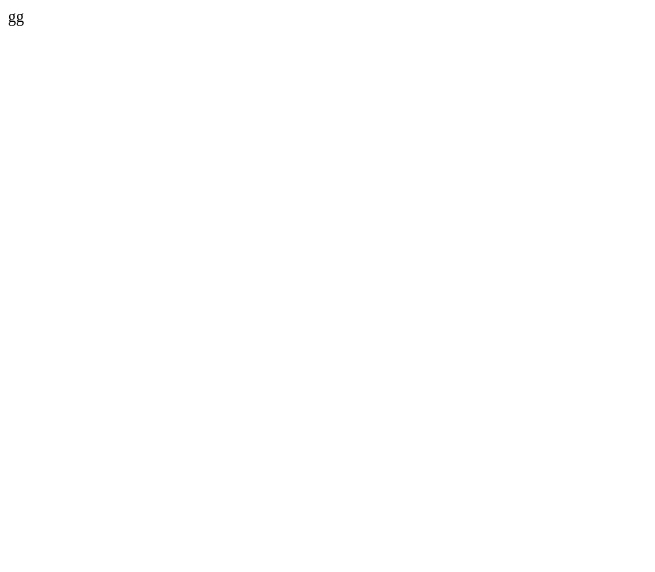
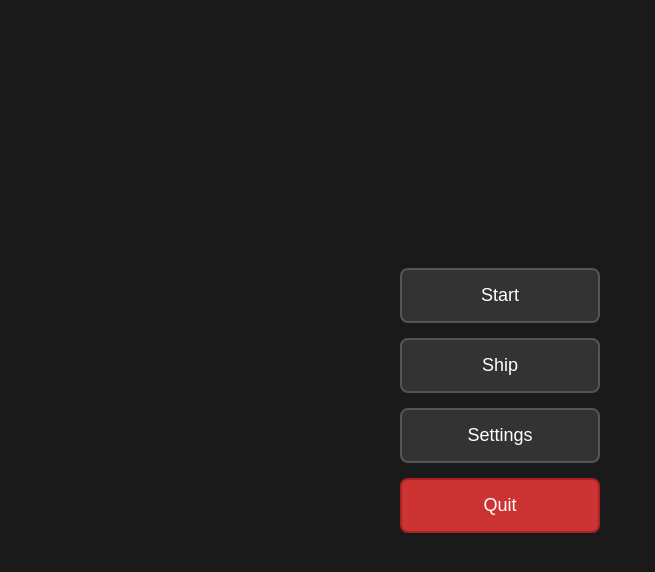
Before and after one commit to S0KL0-0/Space-Shooter, an Electron app: page index.html in a window 1000 px wide. Shown: the whole page, without its empty margins (0-655 px from the left). Drawn offline with Linux system fonts and the light colour scheme.

Commit message:
implemented main page and page navigation

```diff
--- a/index.html
+++ b/index.html
@@ -3,8 +3,42 @@
 <head>
     <meta charset="UTF-8">
     <title>Title</title>
+    <link rel="stylesheet" href="styles.css">
 </head>
 <body>
-gg
+<div class="menu-container">
+    <button class="menu-button" onclick="navigateTo('start')">Start</button>
+    <button class="menu-button" onclick="navigateTo('ship')">Ship</button>
+    <button class="menu-button" onclick="navigateTo('settings')">Settings</button>
+    <button class="menu-button quit-button" onclick="quitApp()">Quit</button>
+</div>
+
+<script>
+    function navigateTo(page) {
+        // Navigate to different pages
+        switch(page) {
+            case 'start':
+                window.location.href = 'Pages/Game/game.html';
+                break;
+            case 'ship':
+                window.location.href = 'Pages/Ship/ship.html';
+                break;
+            case 'settings':
+                window.location.href = 'Pages/Settings/settings.html';
+                break;
+        }
+    }
+
+    function quitApp() {
+        // For Electron app
+        if (typeof require !== 'undefined') {
+            const { ipcRenderer } = require('electron');
+            ipcRenderer.send('quit-app');
+        } else {
+            // Fallback for browser
+            window.close();
+        }
+    }
+</script>
 </body>
 </html>
--- a/main.js
+++ b/main.js
@@ -17,7 +17,6 @@ const createWindow = () => {
 app.whenReady().then(() => {
     createWindow()
 
-
     app.on('activate', () => {
         if (BrowserWindow.getAllWindows().length === 0) createWindow()
     })
--- /dev/null
+++ b/styles.css
@@ -0,0 +1,50 @@
+body {
+    margin: 0;
+    padding: 0;
+    background: #1a1a1a;
+    color: white;
+    font-family: Arial, sans-serif;
+    display: flex;
+    justify-content: center;
+    align-items: center;
+    min-height: 100vh;
+}
+
+.menu-container {
+    text-align: center;
+}
+
+.menu-button {
+    display: block;
+    width: 200px;
+    padding: 15px 30px;
+    margin: 15px auto;
+    background: #333;
+    color: white;
+    border: 2px solid #555;
+    border-radius: 8px;
+    font-size: 18px;
+    cursor: pointer;
+    transition: all 0.3s ease;
+    text-decoration: none;
+}
+
+.menu-button:hover {
+    background: #555;
+    border-color: #777;
+    transform: translateY(-2px);
+}
+
+.menu-button:active {
+    transform: translateY(0);
+}
+
+.quit-button {
+    background: #cc3333;
+    border-color: #aa2222;
+}
+
+.quit-button:hover {
+    background: #dd4444;
+    border-color: #bb3333;
+}
```
Also changed, not shown: Pages/Game/game.html (added, +10 -0 lines), Pages/Settings/settings.html (added, +10 -0 lines), Pages/Ship/ship.html (added, +10 -0 lines).
